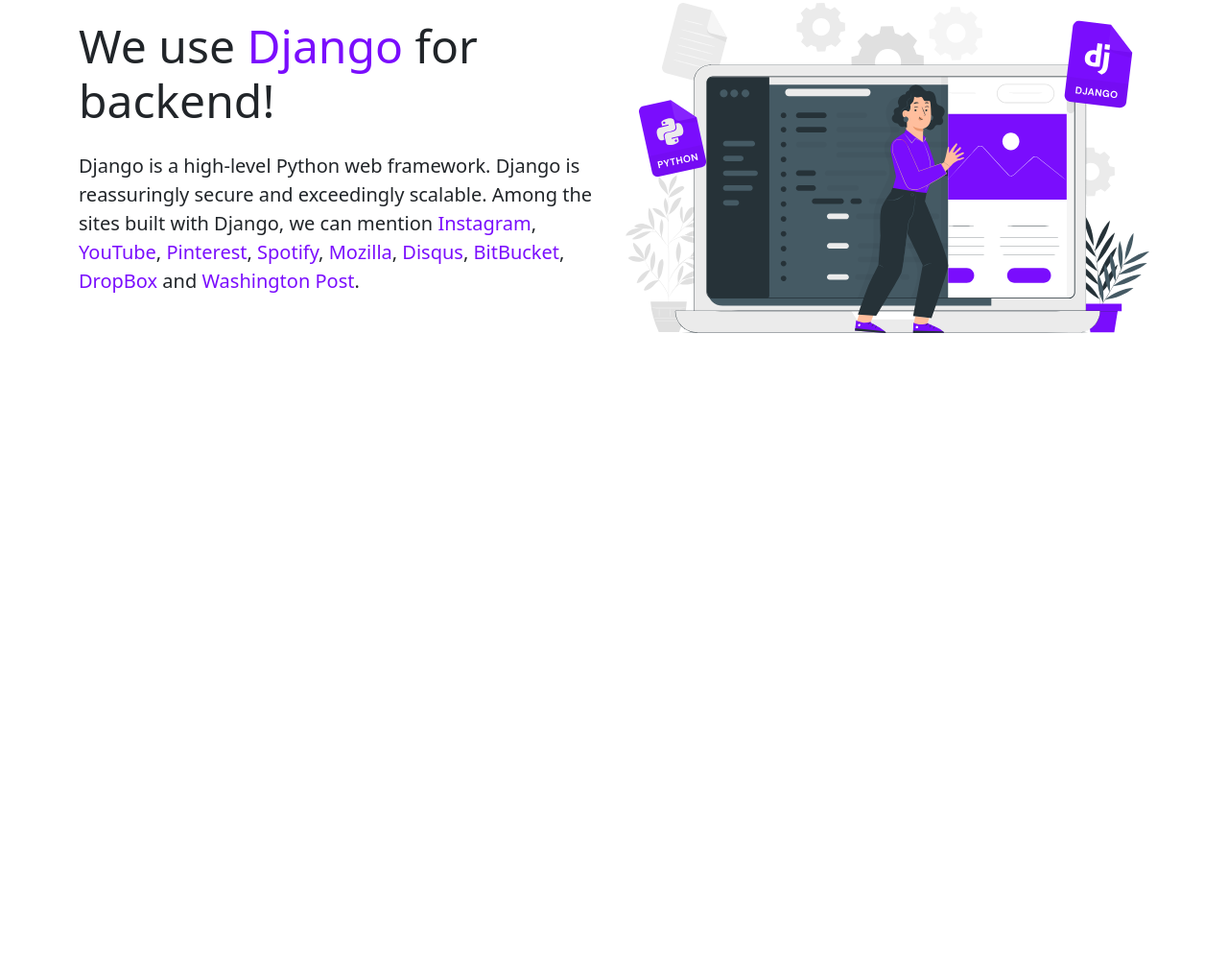
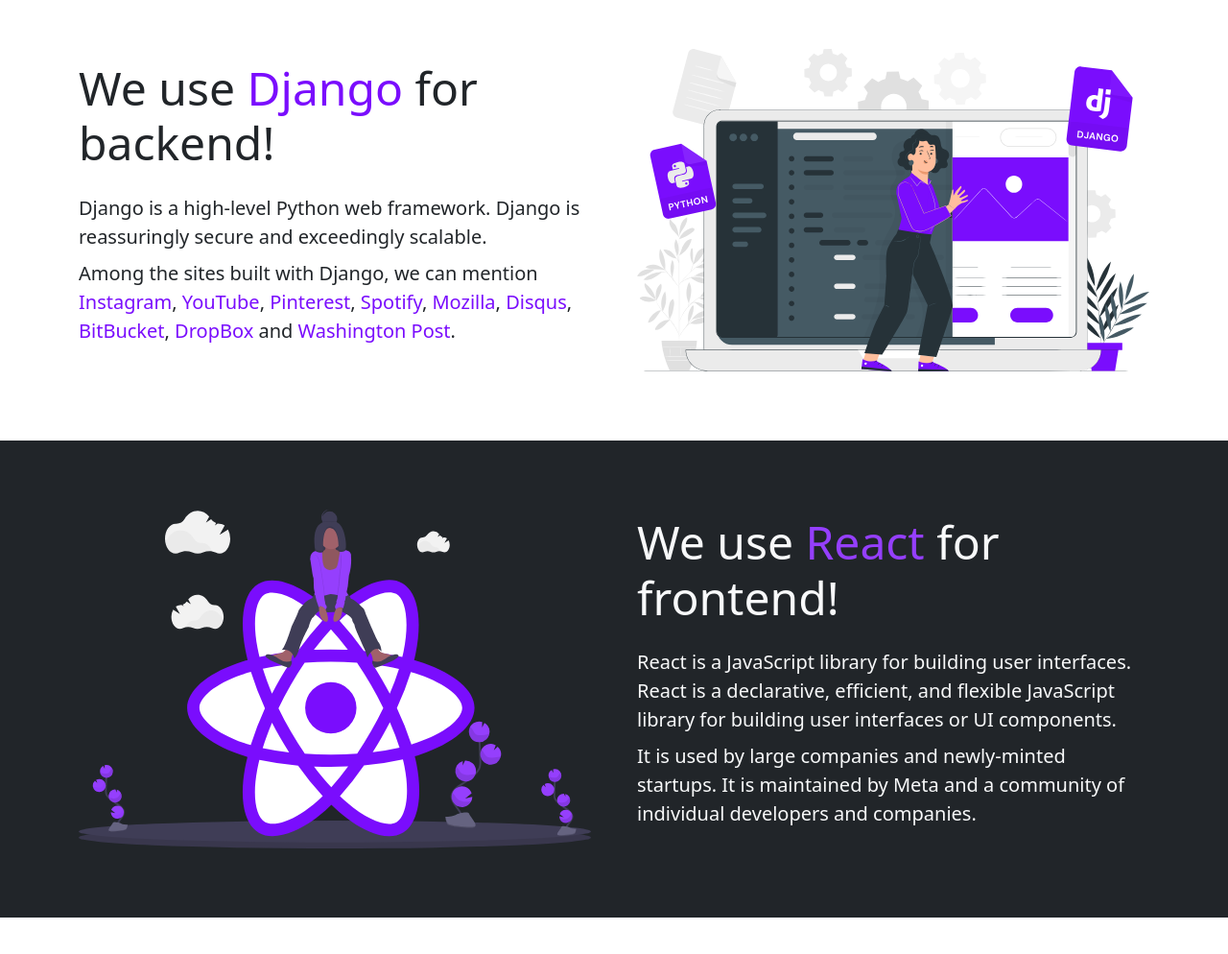
Before and after one commit to dori-dev/personal-website, a plain HTML site: page index.html in a window 1280 px wide. Shown: the part 1674-2668 px from the top of the page at 96% size. Before the commit the page ends 2333 px from the top, so only its background shows below. Drawn offline with Linux system fonts and the light colour scheme.

Commit message:
add react section

```diff
--- a/css/reboot.css
+++ b/css/reboot.css
@@ -33,6 +33,18 @@
 
 .text-primary {
   color: var(--primary) !important;
+}
+
+.text-primary-light {
+  color: var(--primary-light) !important;
+}
+
+.link-primary {
+  color: var(--primary) !important;
+}
+
+.link-primary:hover {
+  color: var(--primary-dark) !important;
 }
 
 .bg-primary {
--- a/index.html
+++ b/index.html
@@ -154,7 +154,7 @@
     <!-- Header -->
     <header class="py-4" id="home">
       <div class="container">
-        <div class="row align-items-center mt-5">
+        <div class="row align-items-center my-5">
           <div class="col-md-6 text-center text-md-start mb-5 mb-md-0">
             <h2 class="display-5 mb-4">
               Build <span class="text-primary">modern</span> websites quickly!
@@ -345,67 +345,69 @@
         </div>
       </div>
     </section>
-    <!-- Reactjs -->
+    <!-- Django -->
     <section class="py-4">
       <div class="container">
-        <div class="row align-items-center mt-5">
+        <div class="row align-items-center my-5 gx-5">
           <div class="col-lg-6 text-center text-lg-start mb-5 mb-lg-0">
             <h2 class="display-5 mb-4">
               We use <span class="text-primary">Django</span> for backend!
             </h2>
-            <p class="lead mb-4">
-              Django is a high-level Python web framework. Django is
-              reassuringly <b>secure</b> and exceedingly <b>scalable</b>. Among
-              the sites <b>built with Django</b>, we can mention
+            <p class="lead mb-2">
+              <b>Django</b> is a high-level Python web framework. Django is
+              reassuringly <b>secure</b> and exceedingly <b>scalable</b>.
+            </p>
+            <p class="lead">
+              Among the sites <b>built with Django</b>, we can mention
               <a
                 target="_blank"
-                class="text-primary"
+                class="link-primary"
                 href="https://www.instagram.com/"
                 >Instagram</a
               >,
               <a
                 target="_blank"
-                class="text-primary"
+                class="link-primary"
                 href="https://www.youtube.com/"
                 >YouTube</a
               >,
               <a
                 target="_blank"
-                class="text-primary"
+                class="link-primary"
                 href="https://www.pinterest.com/"
                 >Pinterest</a
               >,
               <a
                 target="_blank"
-                class="text-primary"
+                class="link-primary"
                 href="https://www.spotify.com/"
                 >Spotify</a
               >,
               <a
                 target="_blank"
-                class="text-primary"
+                class="link-primary"
                 href="https://www.mozilla.org/"
                 >Mozilla</a
               >,
-              <a target="_blank" class="text-primary" href="https://disqus.com/"
+              <a target="_blank" class="link-primary" href="https://disqus.com/"
                 >Disqus</a
               >,
               <a
                 target="_blank"
-                class="text-primary"
+                class="link-primary"
                 href="https://bitbucket.org/"
                 >BitBucket</a
               >,
               <a
                 target="_blank"
-                class="text-primary"
+                class="link-primary"
                 href="https://www.dropbox.com/"
                 >DropBox</a
               >
               and
               <a
                 target="_blank"
-                class="text-primary"
+                class="link-primary"
                 href="https://www.washingtonpost.com/"
                 >Washington Post</a
               >.
@@ -421,6 +423,36 @@
         </div>
       </div>
     </section>
+    <!-- React -->
+    <section class="py-4 bg-dark text-light">
+      <div class="container">
+        <div class="row align-items-center my-5 gx-5">
+          <div class="col-lg-6">
+            <img
+              src="imgs/react.svg"
+              alt="Mohammad Dori Web Developer"
+              class="img-fluid"
+            />
+          </div>
+          <div class="col-lg-6 text-center text-lg-start mt-5 mt-lg-0">
+            <h2 class="display-5 mb-4">
+              We use <span class="text-primary-light">React</span> for frontend!
+            </h2>
+            <p class="lead mb-2">
+              <b>React</b> is a JavaScript library for building user interfaces.
+              React is a <b>declarative</b>, <b>efficient</b>, and
+              <b>flexible</b> JavaScript library for building user interfaces or
+              UI components.
+            </p>
+            <p class="lead">
+              It is used by <b>large companies</b> and
+              <b>newly-minted startups</b>. It is maintained by <b>Meta</b> and
+              a community of individual developers and companies.
+            </p>
+          </div>
+        </div>
+      </div>
+    </section>
     <div class="py-5"></div>
     <div class="py-5"></div>
     <div class="py-5"></div>
```
Also changed, not shown: imgs/react.svg (added).
